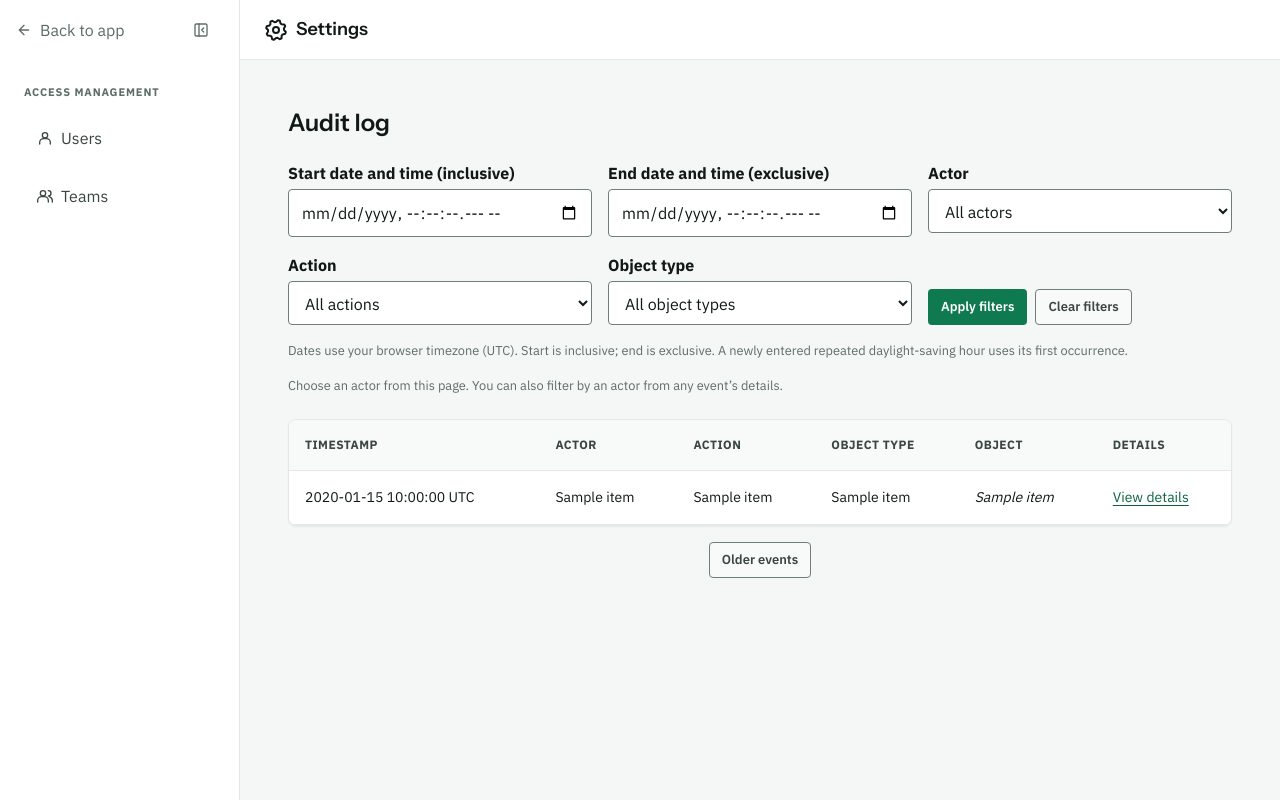
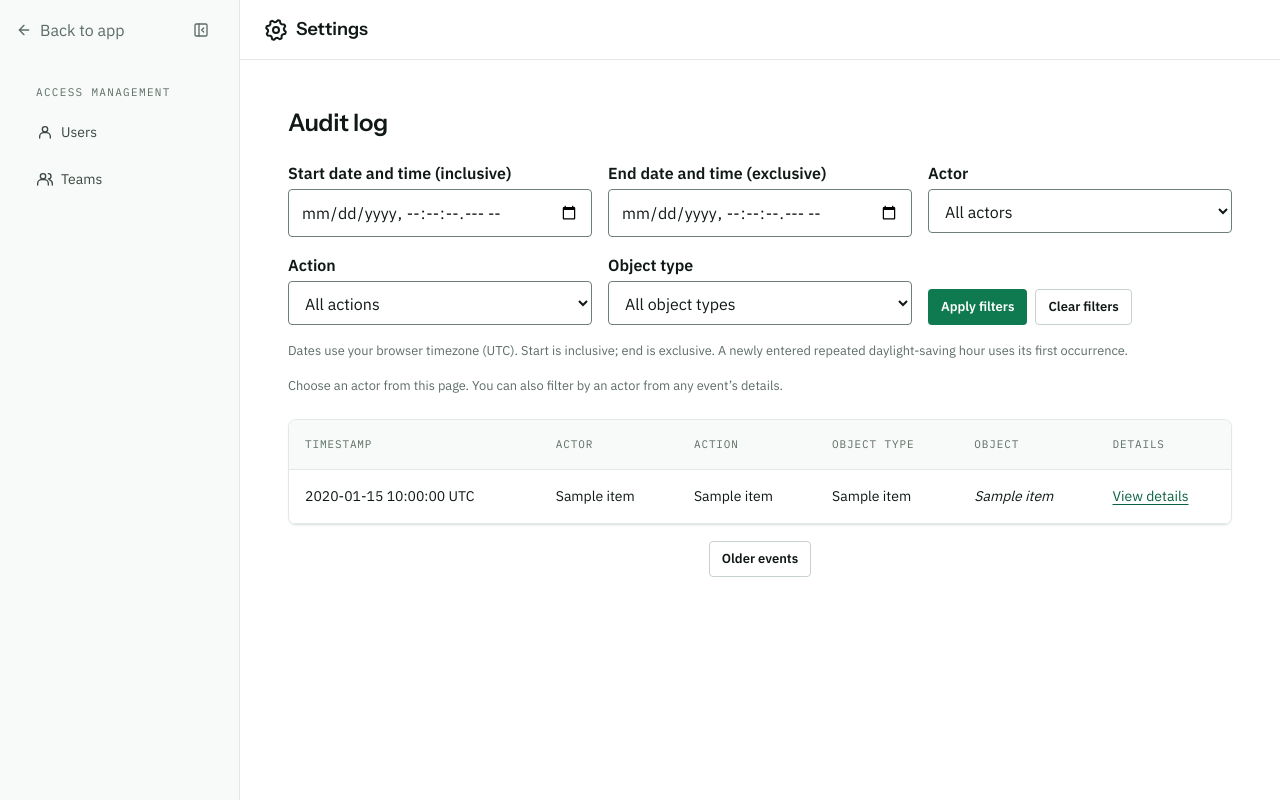
Before and after one commit to refrncr/refrncr, a Python web app: template src/refrncr/templates/pages/audit/list.html in a window 1280 px wide. Run offline with Jinja, Linux system fonts and the light colour scheme; the template is opened without the code that fills it: most values are stand-ins (such as "Sample title", 1, 10 or a date in 2020).

Commit message:
style: refresh shared components
Co-Authored-By: Claude Opus 5 <noreply@anthropic.com>
Claude-Session: https://claude.ai/code/session_01VHSGqzN3uQ4QAHNovSEh1A

```diff
--- a/src/refrncr/static/css/base.css
+++ b/src/refrncr/static/css/base.css
@@ -6,7 +6,7 @@ a { color: var(--color-link); text-underline-offset: .18em; }
 a:hover { color: var(--color-link-hover); }
 :focus-visible { outline: 3px solid var(--color-focus-ring); outline-offset: 3px; }
 h1, .page-title { overflow-wrap: anywhere; margin: 0 0 var(--space-lg); font-family: var(--font-display); }
-h1 { font-size: clamp(1.75rem, 4vw, var(--font-size-heading-lg)); font-weight: var(--font-weight-medium); line-height: var(--line-height-heading); }
+h1 { font-size: var(--font-size-page-title); font-weight: var(--font-weight-medium); line-height: var(--line-height-heading); letter-spacing: -.01em; }
 .page-title { font-size: var(--font-size-page-title); font-weight: var(--font-weight-semibold); line-height: normal; }
 h2 { font-size: var(--font-size-heading-md); line-height: 1.3; }
 h3 { font-size: var(--font-size-heading-sm); line-height: 1.3; }
--- a/src/refrncr/static/css/components/buttons.css
+++ b/src/refrncr/static/css/components/buttons.css
@@ -1,8 +1,8 @@
 .button { min-height: var(--control-height-compact); padding: .4375rem .75rem; border: 1px solid transparent; border-radius: var(--radius-md); font: var(--font-weight-semibold) .8125rem/var(--line-height-control) var(--font-interface); cursor: pointer; display: inline-flex; align-items: center; justify-content: center; text-decoration: none; }
 .button-primary { background: var(--color-action-primary); color: var(--color-action-on-strong); }
 .button-primary:hover { background: var(--color-action-primary-hover); color: var(--color-action-on-strong); }
-.button-secondary { border-color: var(--color-control-border); background: var(--color-table-heading); color: var(--color-text-secondary); }
-.button-secondary:hover { border-color: var(--color-text-muted); background: var(--color-action-secondary-hover); color: var(--color-text); }
+.button-secondary { border-color: var(--color-border-strong); background: var(--color-surface); color: var(--color-text); }
+.button-secondary:hover { border-color: var(--color-text-muted); background: var(--color-surface-subtle); color: var(--color-text); }
 .button-danger { background: var(--color-action-danger); color: var(--color-action-on-strong); }
 .button-danger:hover { background: var(--color-action-danger-hover); color: var(--color-action-on-strong); }
 .button-link { min-height: auto; padding: var(--space-sm) 0; background: transparent; color: var(--color-action-primary-hover); text-decoration: underline; }
--- a/src/refrncr/static/css/components/cards-badges.css
+++ b/src/refrncr/static/css/components/cards-badges.css
@@ -1,10 +1,10 @@
 .card { margin-bottom: var(--space-lg); padding: var(--space-lg); background: var(--color-surface); border: 1px solid var(--color-border); border-radius: var(--radius-lg); box-shadow: var(--shadow-sm); }
-.badge { display: inline-flex; gap: var(--space-xs); padding: .2rem .55rem; border-radius: var(--radius-full); font-size: var(--font-size-xs); font-weight: var(--font-weight-bold); }
-.badge-success { color: var(--color-success-text); background: var(--ref-badge-success); }
-.badge-warning { color: var(--color-warning-text); background: var(--ref-badge-warning); }
-.badge-error { color: var(--color-error-text); background: var(--ref-badge-error); }
-.badge-info { color: var(--color-info-text); background: var(--ref-badge-info); }
-.badge-subtle { font-size: .6875rem; font-weight: var(--font-weight-regular); }
+.badge { display: inline-flex; align-items: center; gap: .375rem; padding: .125rem .5rem; border: 1px solid var(--color-border); border-radius: var(--radius-full); background: var(--color-surface-subtle); color: var(--color-text-secondary); font-family: var(--font-technical); font-size: var(--font-size-label); font-weight: var(--font-weight-regular); line-height: 1.5; white-space: nowrap; }
+.badge-success { color: var(--color-success-text); background: var(--ref-badge-success); border-color: var(--color-status-published-border); }
+.badge-warning { color: var(--color-warning-text); background: var(--ref-badge-warning); border-color: var(--color-status-draft-border); }
+.badge-error { color: var(--color-error-text); background: var(--ref-badge-error); border-color: var(--color-status-removed-border); }
+.badge-info { color: var(--color-info-text); background: var(--ref-badge-info); border-color: color-mix(in srgb, var(--color-info) 30%, transparent); }
+.badge-subtle { font-size: var(--font-size-label); font-weight: var(--font-weight-regular); }
 a.badge-link, a.badge-link:hover { text-decoration: none; }
 .empty-state { padding: var(--space-xxl) var(--space-lg); border: 1px dashed var(--color-border); border-radius: var(--radius-lg); background: var(--color-surface); text-align: center; }
 .empty-state h2 { margin-top: 0; }
@@ -21,3 +21,11 @@ a.badge-link, a.badge-link:hover { text-decoration: none; }
 .access-list-name { display: block; font-weight: var(--font-weight-semibold); }
 .access-list-type { display: block; font-size: var(--font-size-body-sm); color: var(--color-text-muted); }
 .access-list-row > form { flex-shrink: 0; }
+
+/* Status badges carry a dot plus text, so colour is never the only signal. */
+:is(.badge-success, .badge-warning, .badge-error, .badge-info, .badge-draft, .badge-published, .badge-removed)::before { content: ""; width: .3125rem; height: .3125rem; border-radius: var(--radius-full); background: currentColor; flex-shrink: 0; }
+.badge-draft { color: var(--color-status-draft); background: var(--color-status-draft-surface); border-color: var(--color-status-draft-border); }
+.badge-published { color: var(--color-status-published); background: var(--color-status-published-surface); border-color: var(--color-status-published-border); }
+.badge-removed { color: var(--color-status-removed); background: var(--color-status-removed-surface); border-color: var(--color-status-removed-border); }
+/* The expected state reads as plain text; badges are reserved for exceptions. */
+.status-quiet { color: var(--color-text-muted); font-size: var(--font-size-body-sm); }
--- a/src/refrncr/static/css/components/dialog.css
+++ b/src/refrncr/static/css/components/dialog.css
@@ -14,14 +14,14 @@
 .side-panel-header { display: flex; align-items: flex-start; justify-content: space-between; gap: var(--space-md); padding: var(--space-lg); border-bottom: 1px solid var(--color-border); }
 .side-panel-header h2, .side-panel-header p { margin: 0; }
 .side-panel-header h2 { font-family: var(--font-display); font-weight: var(--font-weight-medium); }
-.side-panel-header p { color: var(--color-text-muted); font-size: var(--font-size-xs); font-weight: var(--font-weight-bold); letter-spacing: .06em; text-transform: uppercase; }
+.side-panel-header p { color: var(--color-text-muted); font-family: var(--font-technical); font-size: var(--font-size-label); font-weight: var(--font-weight-regular); letter-spacing: .12em; text-transform: uppercase; }
 .side-panel-close { min-width: var(--control-height); padding: 0; border-color: transparent; background: transparent; color: var(--color-text); font-size: 2rem; font-weight: var(--font-weight-regular); }
 .side-panel-close:hover { background: var(--color-action-secondary); }
 .side-panel-body { flex: 1; min-height: 0; padding: var(--space-lg); overflow-y: auto; }
-.side-panel-body label, .side-panel-body .form-label, .record-details dt { font-family: var(--font-display); font-size: var(--font-size-xs); font-weight: var(--font-weight-medium); letter-spacing: .04em; text-transform: uppercase; }
+.side-panel-body label, .side-panel-body .form-label, .record-details dt { font-family: var(--font-technical); font-size: var(--font-size-label); font-weight: var(--font-weight-regular); letter-spacing: .08em; text-transform: uppercase; }
 .record-details { margin: 0; }
 .record-details div + div { margin-top: var(--space-lg); }
-.record-details dd { margin: var(--space-xs) 0 0; color: var(--color-text-secondary); overflow-wrap: anywhere; }
+.record-details dd { margin: var(--space-xs) 0 0; color: var(--color-text); overflow-wrap: anywhere; }
 .delete-confirmation { margin: 0; }
 .side-panel-footer { display: grid; grid-template-columns: 1fr 1fr; gap: var(--space-md); padding: var(--space-lg); border-top: 1px solid var(--color-border); background: var(--color-surface-subtle); }
 .side-panel-footer-single { grid-template-columns: 1fr; }
--- a/src/refrncr/static/css/components/forms.css
+++ b/src/refrncr/static/css/components/forms.css
@@ -1,5 +1,5 @@
 .form { max-width: 48rem; }
-label, legend, .form-label { font-weight: var(--font-weight-bold); }
+label, legend, .form-label { font-weight: var(--font-weight-semibold); }
 label { display: block; margin-top: var(--space-md); }
 input:not([type="hidden"]), select, textarea { display: block; width: 100%; min-height: var(--control-height); margin-top: var(--space-xs); padding: .625rem .75rem; border: 1px solid var(--color-control-border); border-radius: var(--radius-md); background: var(--color-surface); color: var(--color-text); font: inherit; }
 input[type="checkbox"], input[type="radio"] { display: inline-block; width: 1.25rem; min-height: 1.25rem; margin: 0 var(--space-sm) 0 0; accent-color: var(--color-action-primary); vertical-align: middle; }
--- a/src/refrncr/static/css/components/tables.css
+++ b/src/refrncr/static/css/components/tables.css
@@ -2,7 +2,7 @@
 table { width: 100%; border-collapse: collapse; font-size: var(--font-size-body-sm); }
 caption { padding: var(--space-md); font-weight: var(--font-weight-bold); text-align: left; }
 th, td { padding: .75rem var(--space-md); border-bottom: 1px solid var(--color-border-subtle); text-align: left; vertical-align: top; }
-th { background: var(--color-table-heading); color: var(--color-text-secondary); font-size: var(--font-size-xs); letter-spacing: .04em; text-transform: uppercase; }
+th { background: var(--color-table-heading); color: var(--color-text-muted); font-family: var(--font-technical); font-size: var(--font-size-label); font-weight: var(--font-weight-regular); letter-spacing: .08em; text-transform: uppercase; }
 .table-scroll tbody tr:not(.interactive-row):hover { background: var(--color-row-hover); }
 .management-table { position: relative; box-shadow: var(--shadow-sm); }
 .management-table th, .management-table td { padding-block: 1rem; }
@@ -58,3 +58,11 @@ th { background: var(--color-table-heading); color: var(--color-text-secondary);
 .record-table .record-tombstone td { background-color: var(--color-surface-subtle); color: var(--color-text-secondary); }
 .record-toolbar form { display: flex; flex: 1; flex-wrap: wrap; align-items: center; gap: var(--space-sm); }
 .record-toolbar form input { flex: 1 1 12rem; width: auto; max-width: 22rem; }
+
+/* Toolbar and table read as one bordered object. */
+.record-toolbar:has(+ .table-scroll) { margin-bottom: 0; border-bottom: 0; border-radius: var(--radius-lg) var(--radius-lg) 0 0; }
+.record-toolbar + .table-scroll { border-radius: 0 0 var(--radius-lg) var(--radius-lg); }
+/* Exception rows: concept changes and pending removals get an edge marker next to their badge. */
+.record-table .record-changed > td:first-child { box-shadow: inset 3px 0 0 var(--color-status-draft-border); }
+.record-table .record-tombstone > td:first-child { box-shadow: inset 3px 0 0 var(--color-status-removed-border); }
+.row-secondary { display: block; margin-top: .125rem; color: var(--color-text-muted); font-size: var(--font-size-xs); font-weight: var(--font-weight-regular); overflow-wrap: anywhere; }
--- a/src/refrncr/static/css/layouts/app-shell.css
+++ b/src/refrncr/static/css/layouts/app-shell.css
@@ -1,13 +1,13 @@
 .app-shell { min-height: 100vh; display: grid; grid-template: auto 1fr / var(--sidebar-width) minmax(0, 1fr); }
 .brand { display: inline-flex; }
 .brand img { display: block; height: 2.625rem; width: auto; }
-.app-sidebar, .settings-sidebar { display: flex; flex-direction: column; min-width: 0; padding: var(--space-lg); background: var(--color-surface); border-right: 1px solid var(--color-border); }
+.app-sidebar, .settings-sidebar { display: flex; flex-direction: column; min-width: 0; padding: var(--space-lg); background: var(--color-surface-subtle); border-right: 1px solid var(--color-border); }
 .primary-navigation { display: flex; flex: 1; flex-direction: column; gap: var(--space-sm); }
-.nav-label { margin: 0 0 var(--space-xs); color: var(--color-text-muted); font-size: .6875rem; font-weight: var(--font-weight-bold); letter-spacing: .08em; text-transform: uppercase; }
-.nav-item { padding: .75rem; border: 1px solid transparent; border-radius: var(--radius-lg); color: var(--color-text-secondary); font-weight: var(--font-weight-semibold); text-decoration: none; }
+.nav-label { margin: 0 0 var(--space-xs); padding-inline: .75rem; color: var(--color-text-muted); font-family: var(--font-technical); font-size: var(--font-size-label); font-weight: var(--font-weight-regular); letter-spacing: .12em; text-transform: uppercase; }
+.nav-item { padding: .5rem .75rem; border: 1px solid transparent; border-radius: var(--radius-md); color: var(--color-text-secondary); font-size: var(--font-size-body-sm); font-weight: var(--font-weight-regular); text-decoration: none; }
 .nav-item:hover { background: var(--color-action-secondary); color: var(--color-text); }
 .nav-item:focus-visible { outline-offset: -3px; }
-.nav-item.is-active { border-color: var(--color-navigation-selected-border); background: var(--color-row-selected); color: var(--color-navigation-selected-text); }
+.nav-item.is-active { border-color: var(--color-navigation-selected-border); background: var(--color-row-selected); color: var(--color-navigation-selected-text); font-weight: var(--font-weight-semibold); }
 .account-context { padding-top: var(--space-lg); border-top: 1px solid var(--color-border); }
 .account-link { display: flex; align-items: center; gap: var(--account-link-icon-gap); width: fit-content; padding: 0; border: 0; background: transparent; color: var(--color-account-link); font-family: inherit; line-height: inherit; text-decoration: none; cursor: pointer; }
 .account-link .button-icon { width: 1em; height: 1em; margin: 0; flex-shrink: 0; }
@@ -17,8 +17,8 @@
 .account-role, .account-link { font-size: var(--font-size-sm); font-weight: var(--font-weight-regular); }
 .account-role { color: var(--color-text-muted); }
 .account-role + .account-link { margin-top: 3px; }
-.app-main { min-width: 0; padding: clamp(var(--space-md), 4vw, var(--space-xxl)); overflow-x: hidden; transition: margin-right var(--motion-duration-layout) var(--motion-easing-standard); }
-.app-main-anonymous { grid-column: 1 / -1; width: min(100%, 34rem); margin-inline: auto; }
+.app-main { min-width: 0; padding: clamp(var(--space-md), 4vw, var(--space-xxl)); background: var(--color-surface); overflow-x: hidden; transition: margin-right var(--motion-duration-layout) var(--motion-easing-standard); }
+.app-main-anonymous { grid-column: 1 / -1; width: min(100%, 34rem); margin-inline: auto; background: transparent; }
 /* Both authenticated shells share the same sidebar and drawer state contract. */
 .app-shell > [data-navigation] { grid-column: 1; grid-row: 1 / -1; }
 .app-shell > .app-main { grid-column: 2; }
--- a/src/refrncr/static/css/layouts/page.css
+++ b/src/refrncr/static/css/layouts/page.css
@@ -32,7 +32,7 @@
 }
 
 .page-header > div { min-width: 0; max-width: 100%; overflow-wrap: anywhere; }
-.breadcrumbs { color: var(--color-text-muted); font-size: var(--font-size-xs); font-weight: var(--font-weight-regular); line-height: normal; text-transform: uppercase; letter-spacing: var(--letter-spacing-label); margin-bottom: var(--space-md); }
+.breadcrumbs { color: var(--color-text-muted); font-family: var(--font-technical); font-size: var(--font-size-xs); font-weight: var(--font-weight-regular); line-height: normal; text-transform: uppercase; letter-spacing: var(--letter-spacing-label); margin-bottom: var(--space-md); }
 .breadcrumbs ol { display: flex; flex-wrap: wrap; gap: var(--space-sm); list-style: none; margin: 0; padding: 0; }
 .breadcrumbs li { min-width: 0; overflow-wrap: anywhere; }
 .breadcrumbs a { color: var(--color-breadcrumb-link); text-decoration: none; }
```
